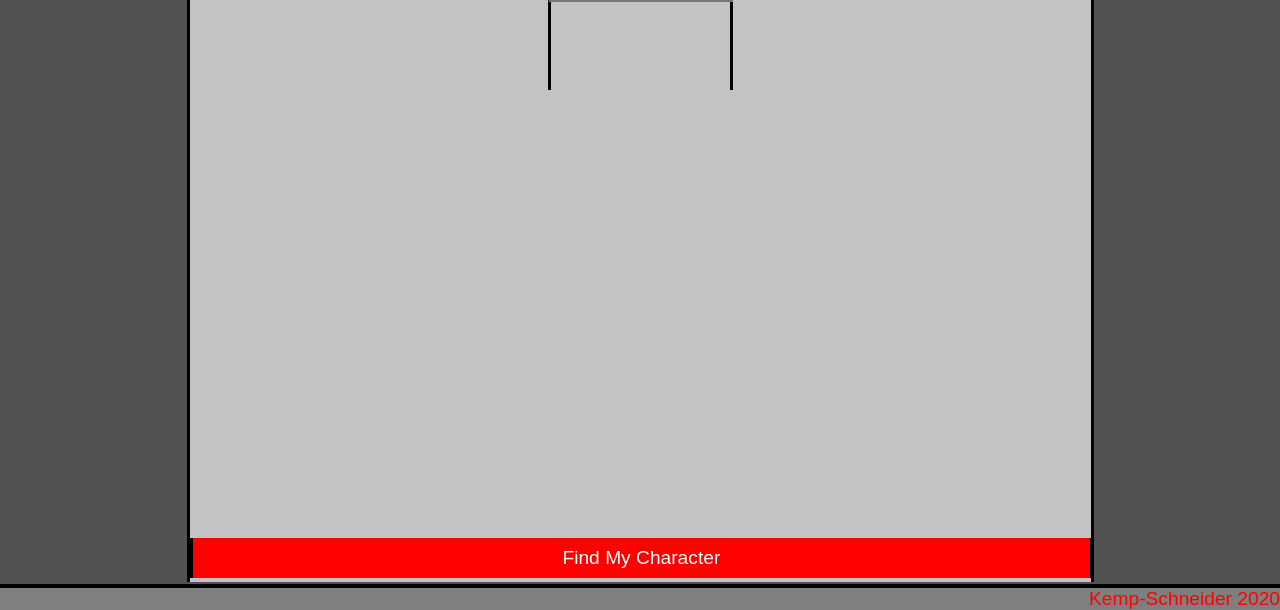
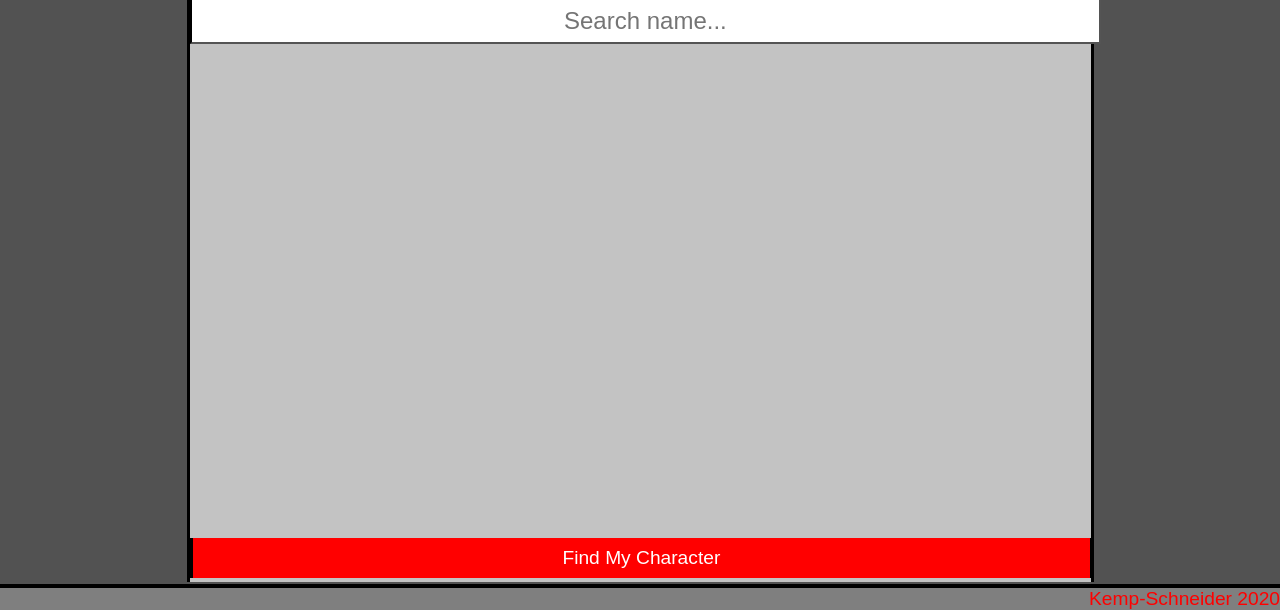
Before and after one commit to Hacuub/npc-maker, a website: page client/search-char.html in a window 1280 px wide. Shown: the part 190-800 px from the top of the page. Drawn offline with Linux system fonts and the light colour scheme.

Commit message:
fixed dumb error

```diff
--- a/client/default-styles.css
+++ b/client/default-styles.css
@@ -227,8 +227,8 @@ h1{
     border-style: none solid none solid;
     border-color: black;
 }
-#searchBar{
-    top: 23.25vh;
+#searchbar{
+    top: 23.5vh;
     width: 70.5vw;
     position: fixed;
     color: black;
```
